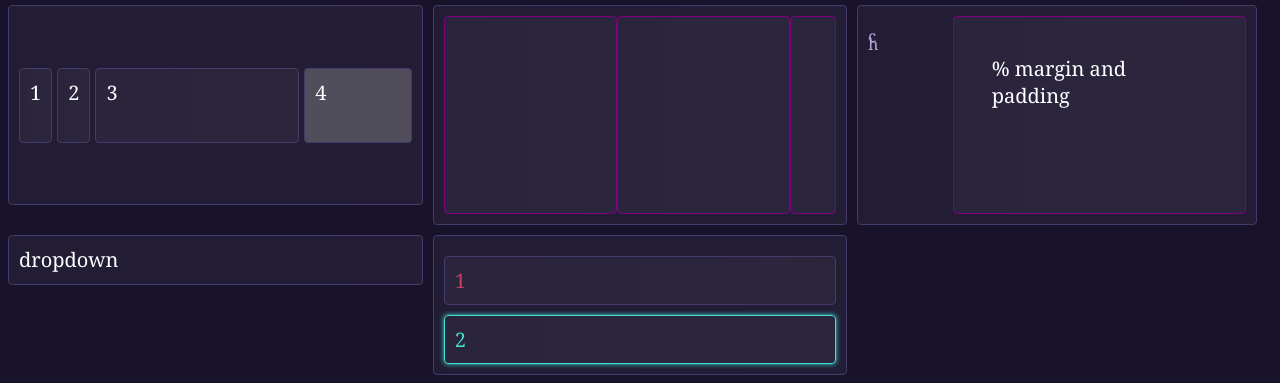
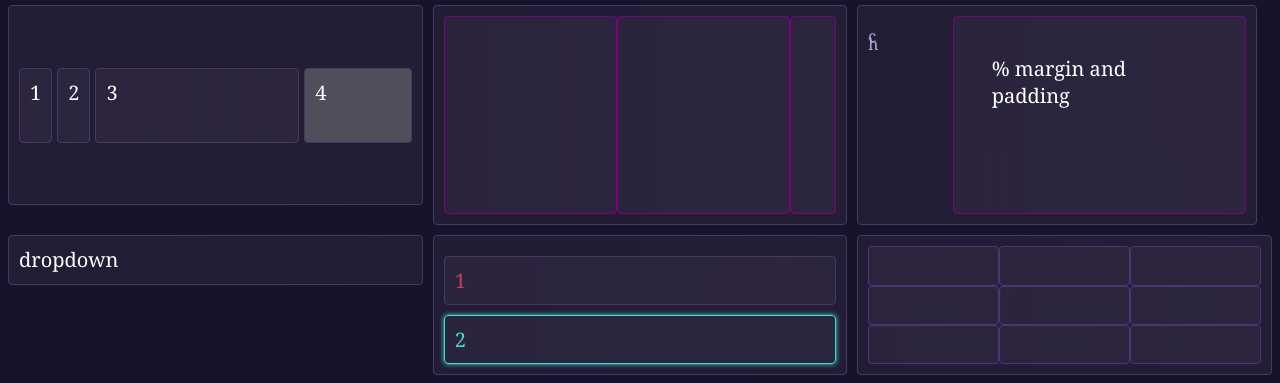
Before and after one commit to Merzaad/learning_css, a plain HTML site: page index.html in a window 1280 px wide. Shown: the part 616-999 px from the top of the page. Drawn offline with Linux system fonts and the light colour scheme.

Commit message:
transition, transform

```diff
--- a/index.css
+++ b/index.css
@@ -178,6 +178,20 @@ div#specificity {
     grid-row: 1 / span 3;
   }
 }
+.transition {
+  display: grid;
+  grid-template-columns: repeat(3, 1fr);
+}
+.transition .transform {
+  box-shadow: 0px 0px 4px rgba(115, 31, 251, 0.2);
+  transition: transform 2s ease-out, box-shadow 2s ease-out;
+}
+.transition .transform:hover {
+  transition: transform 0.1s ease-in, box-shadow 0.1s ease-in;
+  border: none;
+  box-shadow: 0px 0px 10px rgba(115, 31, 251, 0.2);
+  transform: scale(1.2) translateY(-5px);
+}
 
 @media (max-width: 180px) {
   body::after {
--- a/index.html
+++ b/index.html
@@ -58,6 +58,17 @@
         <div>1</div>
         <div data-type="abc">2</div>
       </div>
+      <div class="transition">
+        <div class="transform" ></div>
+        <div class="transform" ></div>
+        <div class="transform" ></div>
+        <div class="transform" ></div>
+        <div class="transform" ></div>
+        <div class="transform" ></div>
+        <div class="transform" ></div>
+        <div class="transform" ></div>
+        <div class="transform" ></div>
+     </div>
     </main>
     <div class="classSpecificity" id="idSpecificity" />
   </body>
```
